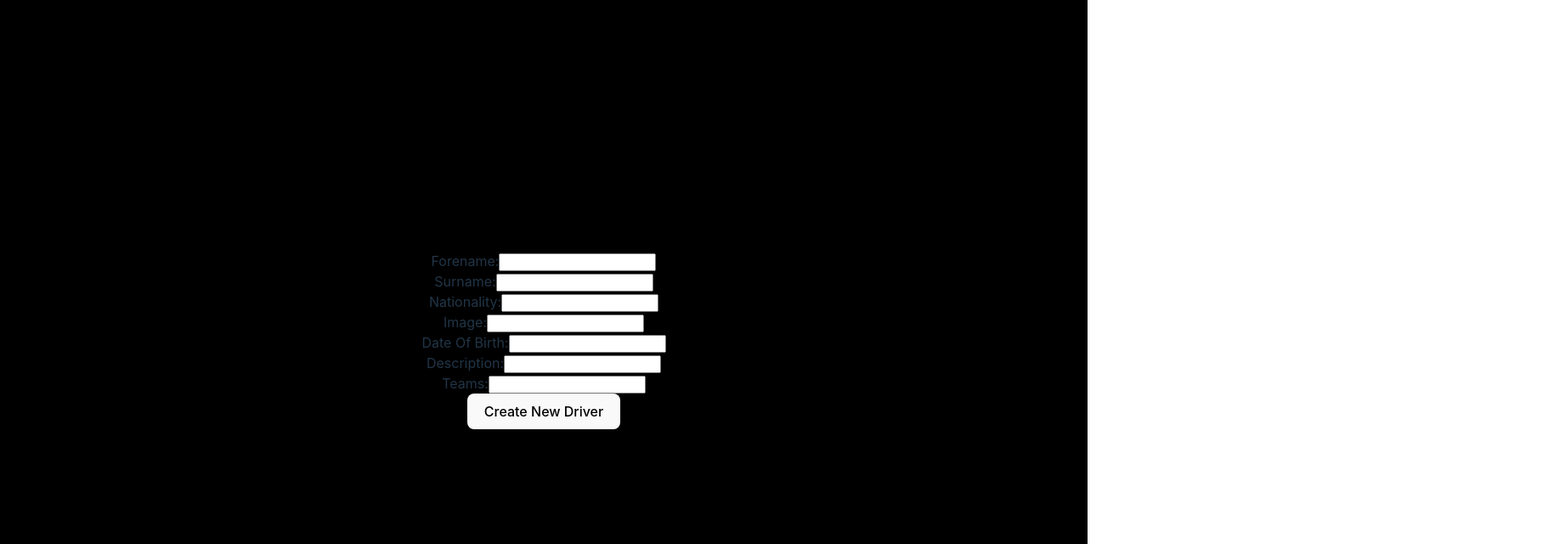
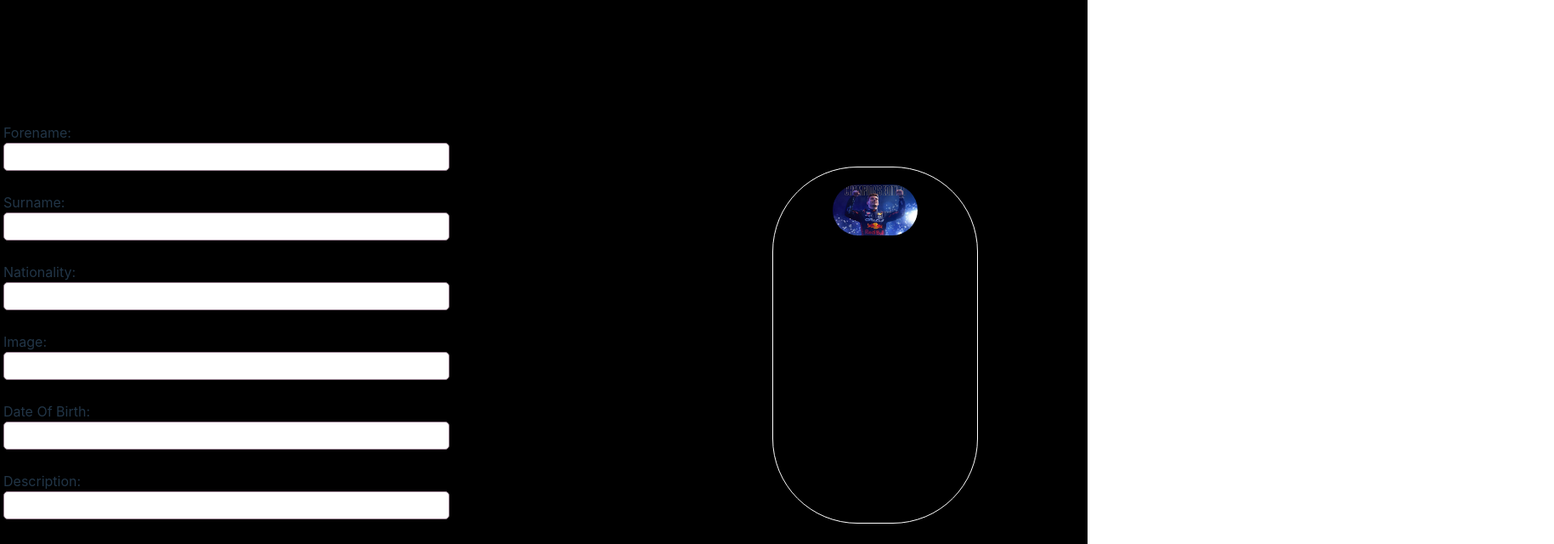
Before and after one commit to FernandaOlivares/FOL-cr-pi-drivers-main, a React (Vite) app in the folder client/: page /create in a window 1280 px wide. Shown: the top 640 px of the page at 85% size, 1829 px wide, since content can reach past the window. Built offline with nearby package versions, Linux system fonts and the light colour scheme.

Commit message:
Form Style Updated

```diff
--- a/client/src/components/Card/Card.module.css
+++ b/client/src/components/Card/Card.module.css
@@ -52,9 +52,8 @@
   height: auto; /* Mantener la proporción de la imagen */
   border-radius: 50px;
   margin-bottom: 10px;
-  filter: sepia(75%);
   transition: filter 0.3s ease-in-out;
-  filter: grayscale(100%);
+
 }
 .card img:hover {
   filter: grayscale(100%);
--- a/client/src/components/Form/Form.jsx
+++ b/client/src/components/Form/Form.jsx
@@ -1,5 +1,6 @@
 import { useState } from 'react';
-import './Form.module.css'
+import Card from '../Card/Card.jsx'
+import styles from './Form.module.css'; // Importa los estilos desde el archivo CSS
 
 const Form = () => {
     const [input, setInput] = useState({
@@ -26,31 +27,31 @@ const Form = () => {
         const errors = {};
 
         if (!driverInfo.forename || !/^[A-Za-zÀ-ÖØ-öø-Ÿ\s'-]+$/.test(driverInfo.forename.trim())) {
-            errors.forename = '*Please enter a valid forename.';
+            errors.forename = '*Invalid forename';
         }
 
         if (!driverInfo.surname || !/^[A-Za-zÀ-ÖØ-öø-Ÿ\s'-]+$/.test(driverInfo.surname.trim())) {
-            errors.surname = '*Please enter a valid surname.';
+            errors.surname = '*Invalid surname';
         }
 
         if (!driverInfo.nationality || !/^[A-Za-zÀ-ÖØ-öø-Ÿ\s'-]+$/.test(driverInfo.nationality.trim())) {
-            errors.nationality = '*Please enter a valid nationality.';
+            errors.nationality = '*Invalid nationality.';
         }
 
         if (!driverInfo.image || !/^(ftp|http|https):\/\/[^ "]+$/.test(driverInfo.image.trim())) {
-            errors.image = '*Please enter a valid link image.';
+            errors.image = '*Invalid link image';
         }
 
         if (!driverInfo.dateOfBirth || !/\d{4}-\d{2}-\d{2}/.test(driverInfo.dateOfBirth.trim())) {
-            errors.dateOfBirth = '*Please date of birth is required and must be in YYYY-MM-DD format.';
+            errors.dateOfBirth = '*Format must be YYYY-MM-DD';
         }
 
         if (!driverInfo.description) {
-            errors.description = '*Description is required.';
+            errors.description = '*Description is required';
         }
 
         if (!driverInfo.teams) {
-            errors.teams = 'Teams are required.';
+            errors.teams = '*At least one team required';
         }
 
         setError(errors);
@@ -80,53 +81,79 @@ const Form = () => {
     };
 
     return (
-        <div>
-            <form onSubmit={handleSubmit}>
-                <div>
+
+        <div >
+            <div className={styles.cardContainer}>
+            <Card eachDriver={{
+                forename: input.forename,
+                surname: input.surname,
+                image: input.image,
+                teams: input.teams,
+                id: 0 // Aquí deberías generar un ID único para el conductor, por ejemplo, mediante una función que genere IDs aleatorios o usando un contador.
+            }} />
+            </div>
+            <div className={styles.formContainer}>
+            <form onSubmit={handleSubmit} className={styles.driverForm}>
+                <div className={styles.inputField}>
                     <label>Forename:
+                        <div className={styles.inputContainer}>
                             <input name='forename' value={input.forename} onChange={handleChange}/>
-                        <span>{error.forename}</span>
+                            <span className={styles.errorMessage}>{error.forename}</span>
+                        </div>
                     </label>
                 </div>
-                <div>
+                <div className={styles.inputField}>
                     <label>Surname:
+                        <div className={styles.inputContainer}>
                             <input name='surname' value={input.surname} onChange={handleChange}/>
-                        <span>{error.surname}</span>
+                            <span className={styles.errorMessage}>{error.surname}</span>
+                        </div>
                     </label>
                 </div>
-                <div>
+                <div className={styles.inputField}>
                     <label>Nationality:
+                        <div className={styles.inputContainer}>
                             <input name='nationality' value={input.nationality} onChange={handleChange}/>
-                        <span>{error.nationality}</span>
+                            <span className={styles.errorMessage}>{error.nationality}</span>
+                        </div>
                     </label>
                 </div>
-                <div>
+                <div className={styles.inputField}>
                     <label>Image:
+                        <div className={styles.inputContainer}>
                             <input name='image' value={input.image} onChange={handleChange}/>
-                        <span>{error.image}</span>
+                            <span className={styles.errorMessage}>{error.image}</span>
+                        </div>
                     </label>
                 </div>
-                <div>
+                <div className={styles.inputField}>
                     <label>Date Of Birth:
+                        <div className={styles.inputContainer}>
                             <input name='dateOfBirth' value={input.dateOfBirth} onChange={handleChange}/>
-                        <span>{error.dateOfBirth}</span>
+                            <span className={styles.errorMessage}>{error.dateOfBirth}</span>
+                        </div>
                     </label>
                 </div>
-                <div>
+                <div className={styles.inputField}>
                     <label>Description:
+                        <div className={styles.inputContainer}>
                             <input name='description' value={input.description} onChange={handleChange}/>
-                        <span>{error.description}</span>
+                            <span className={styles.errorMessage}>{error.description}</span>
+                        </div>
                     </label>
                 </div>
-                <div>
+                <div className={styles.inputField}>
                     <label>Teams:
+                        <div className={styles.inputContainer}>
                             <input name='teams' value={input.teams} onChange={handleChange}/>
-                        <span>{error.teams}</span>
+                            <span className={styles.errorMessage}>{error.teams}</span>
+                        </div>
                     </label>
                 </div>
                 <button type='submit' disabled={!Object.keys(error).every(key => error[key] === '')}>Create New Driver</button>
             </form>
             </div>
+        </div>
     );
 };
 
--- a/client/src/components/Form/Form.module.css
+++ b/client/src/components/Form/Form.module.css
@@ -0,0 +1,66 @@
+:root {
+    --color-black-redbull: #000000;      /*   var(--color-black-redbull)    */
+    --color-red-ferrari: #DC0000;        /*   var(--color-red-ferrari)      */
+    --color-red-redLight: #FF0000;       /*   var(--color-red-redLight)     */
+    --color-orange-mclaren: #FF8700;     /*   var(--color-orange-mclaren)   */
+    --color-yellow-formula1: #FFD700;    /*   var(--color-yellow-formula1)  */
+    --color-blue-mercedes: #00D2BE;      /*   var(--color-blue-mercedes)    */
+    --color-silver-alfaromeo: #9B8394;   /*   var(--color-silver-alfaromeo) */
+    --color-white-greatness: #FFFFFF;    /*   var(--color-white-greatness)  */
+  }
+
+.formContainer {
+    width: 780px; /* Ancho fijo del contenedor del formulario */
+    margin: 0 auto;
+    padding: 20px;
+    margin-left: -30%;
+    margin-top: -60%;
+
+}
+
+  .driverForm {
+    display: flex;
+    flex-direction: column;
+  }
+
+  .inputField {
+    margin-bottom: 20px;
+    display: flex; /* Asegura que los elementos de input y mensaje de error se alineen horizontalmente */
+    align-items: left; /* Centra verticalmente los elementos */
+}
+
+.inputField label {
+    margin-bottom: 5px;
+    flex: 1; /* El label ocupará todo el espacio disponible en la fila */
+    text-align: left;
+}
+
+.inputField input {
+    width:65%; /* Resta 10px para dejar espacio al mensaje de error */
+    padding: 8px;
+    border: 1px solid var(--color-silver-alfaromeo);
+    border-radius: 5px;
+}
+
+.inputField input:focus {
+    outline: none;
+    border-color: var(--color-blue-mercedes);
+}
+
+.inputContainer {
+    display: flex;
+    align-items: center; /* Centra verticalmente los elementos */
+    width: 100%; /* Establece un ancho fijo para todos los inputContainer */
+}
+
+.errorMessage {
+    color: var(--color-red-ferrari);
+    font-size: 14px;
+    margin-left: 50px; /* Ajusta el espacio entre el input y el mensaje de error */
+    white-space: nowrap; /* Evita que el mensaje de error se divida en múltiples líneas */
+}
+
+.cardContainer {
+    margin-right: -95%;
+    margin-top: 20%;
+}
```
Lines whose indentation alone changed are shown as unchanged.
